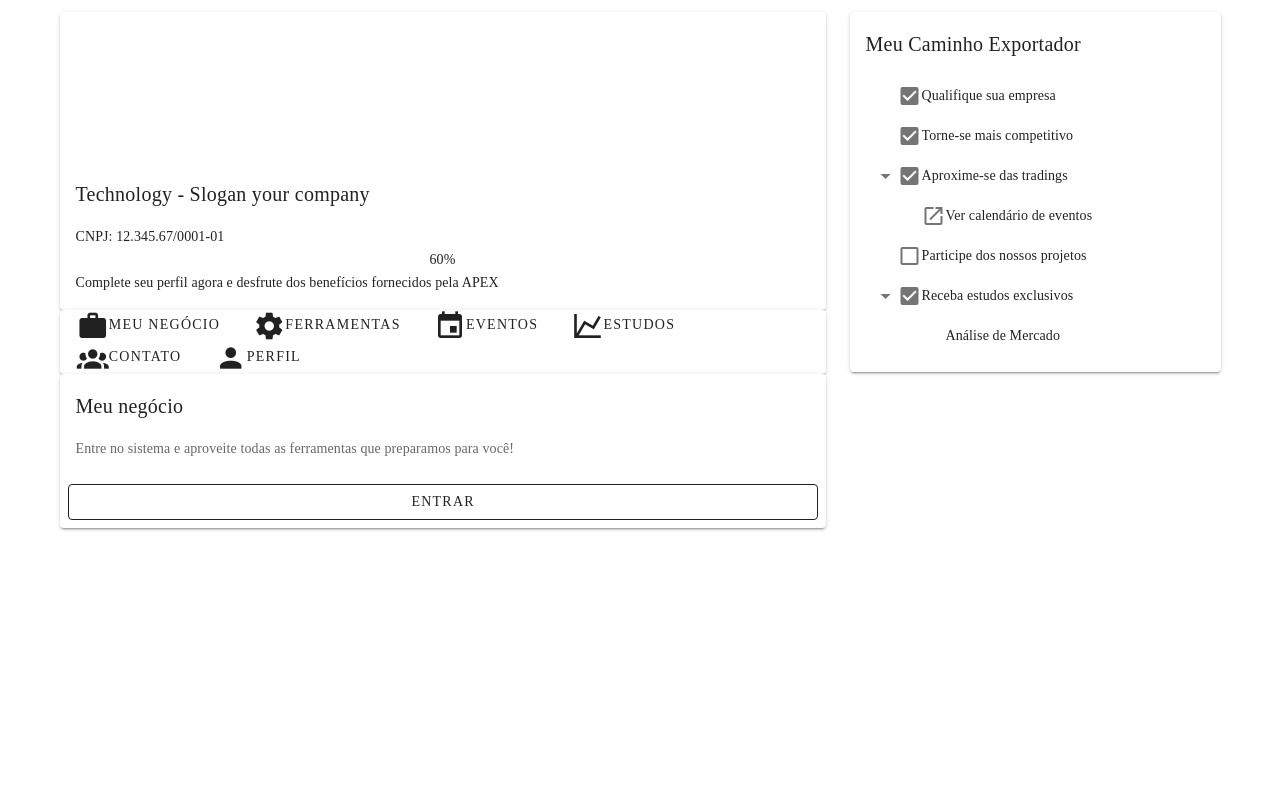
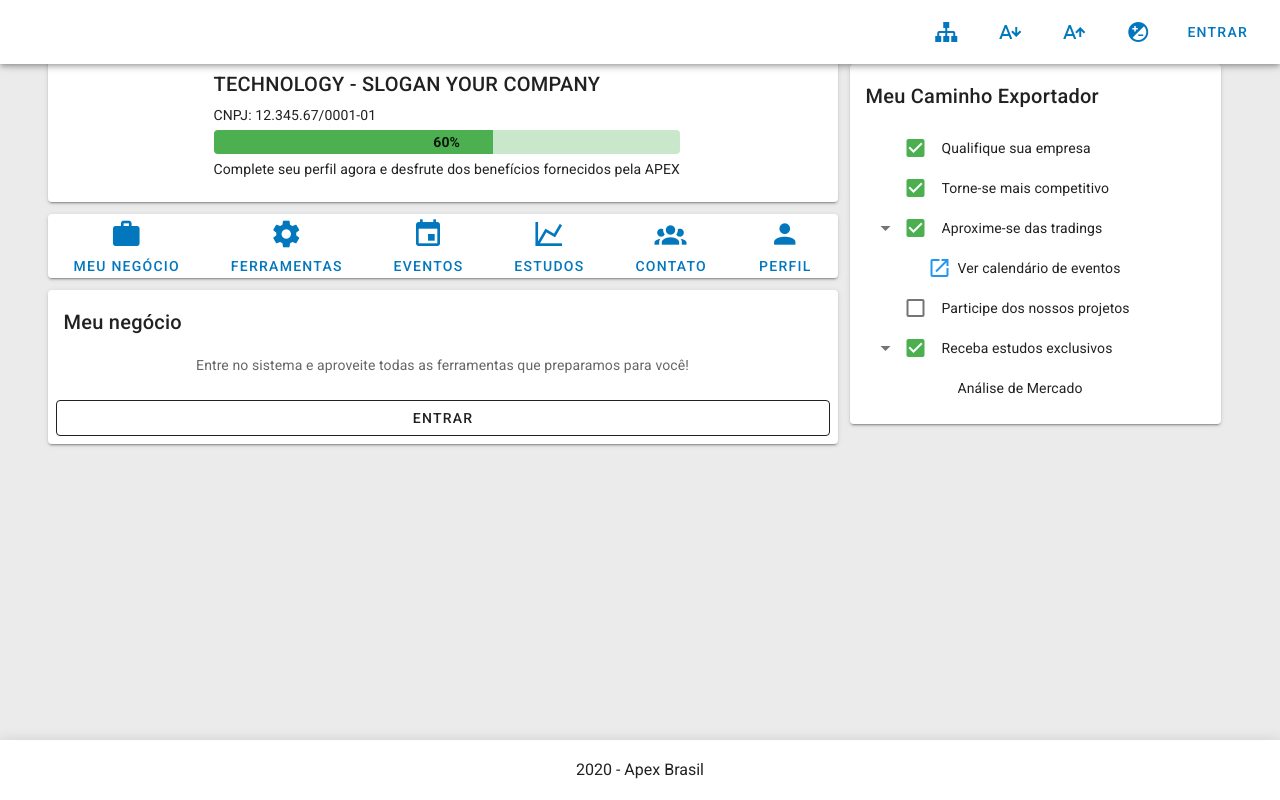
Before and after one commit to iagocaran/PEBRA, a Vue app: page /user in a window 1280 px wide. Built offline with nearby package versions, Linux system fonts and the light colour scheme.

Commit message:
Add App layout to UserHome

```diff
--- a/src/views/UserHome.vue
+++ b/src/views/UserHome.vue
@@ -1,4 +1,50 @@
 <template>
+  <v-app>
+    <v-app-bar
+      app
+      color="white"
+      dark
+    >
+      <div class="d-flex align-center">
+        <v-img
+          alt="APEX Logo"
+          class="shrink mr-2"
+          contain
+          :src="require('@/assets/apex.png')"
+          transition="scale-transition"
+          width="100"
+        />
+
+        <v-img
+          alt="PEBra Logo"
+          class="shrink mt-1 hidden-sm-and-down"
+          contain
+          min-width="100"
+          :src="require('@/assets/pebra.png')"
+          width="150"
+        />
+      </div>
+
+      <v-spacer></v-spacer>
+
+      <v-btn text>
+        <v-icon color="light-blue darken-3">mdi-sitemap</v-icon>
+      </v-btn>
+      <v-btn text>
+        <v-icon color="light-blue darken-3">mdi-format-font-size-decrease</v-icon>
+      </v-btn>
+      <v-btn text>
+        <v-icon color="light-blue darken-3">mdi-format-font-size-increase</v-icon>
+      </v-btn>
+      <v-btn text>
+        <v-icon color="light-blue darken-3">mdi-contrast-circle</v-icon>
+      </v-btn>
+      <v-btn text @click="dialog = true">
+        <span class="light-blue--text text--darken-3">Entrar</span>
+      </v-btn>
+    </v-app-bar>
+
+    <v-content>
       <v-container class="pt-0">
         <v-row>
           <v-col cols="8" class="ma-0 pa-0">
@@ -61,6 +107,17 @@
           </v-col>
         </v-row>
       </v-container>
+    </v-content>
+
+    <v-footer color="white" elevation="8">
+      <v-col class="text-center">
+        2020 - Apex Brasil
+      </v-col>
+    </v-footer>
+    <v-dialog v-model="dialog" max-width="400">
+      <login @close="dialog = false"></login>
+    </v-dialog>
+  </v-app>
 </template>
 
 <script lang="ts">
```
Lines whose indentation alone changed are shown as unchanged.
